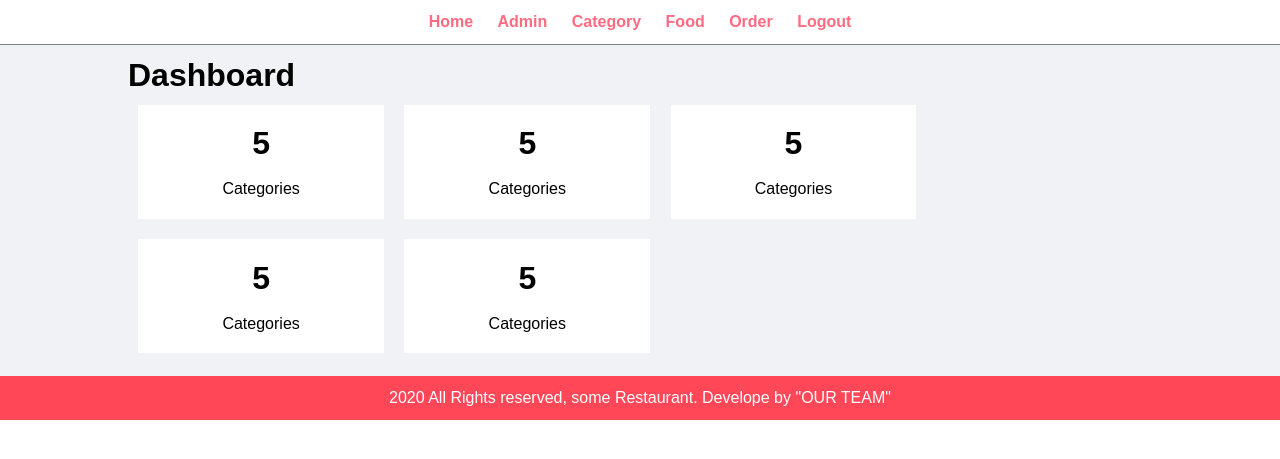
After one commit to Brooktek/restaurant, a PHP site: page /admin/index.php in a window 1280 px wide. The commit adds this page. Shown: the top 459 px of the page. Run offline with PHP 8.4, Linux system fonts and the light colour scheme.

Commit message:
update
updated the admin page

```diff
--- /dev/null
+++ b/admin/index.php
@@ -0,0 +1,68 @@
+<!DOCTYPE html>
+<html lang="en">
+<head>
+  <meta charset="UTF-8">
+  <meta name="viewport" content="width=device-width, initial-scale=1.0">
+  <title>Food Order Website</title>
+  <link rel="stylesheet" href="../css/admin.css">
+</head>
+<body>
+  <div class="menu text-center">
+    <div class="wrapper">
+      <ul>
+        <li><a href="index.php">Home</a></li>
+        <li><a href="manage-admin.php">Admin</a></li>
+        <li><a href="manage-category.php">Category</a></li>
+        <li><a href="manage-food.php">Food</a></li>
+        <li><a href="manage-order.php">Order</a></li>
+        <li><a href="logout.php">Logout</a></li>
+      </ul>
+    </div>
+  </div>
+
+  <div class="main-content">
+    <div class="wrapper">
+      <h1>Dashboard</h1>
+      <div class="col-4 text-center">
+        <h1>5</h1>
+        <br/>
+        Categories
+      </div>
+
+      <div class="col-4 text-center">
+        <h1>5</h1>
+        <br />
+        Categories
+      </div>
+
+      <div class="col-4 text-center">
+        <h1>5</h1>
+        <br />
+        Categories
+      </div>
+
+      <div class="col-4 text-center">
+        <h1>5</h1>
+        <br />
+        Categories
+      </div>
+
+      <div class="col-4 text-center">
+        <h1>5</h1>
+        <br />
+        Categories
+      </div>
+    <div class="clearfix"></div>
+
+    </div>
+  </div>
+
+  <div class="footer">
+    <div class="wrapper">
+      <p class="text-center">2020 All Rights reserved, some Restaurant. Develope by "OUR TEAM" </p>
+    </div>
+  </div>
+
+
+</body>
+</html>
--- /dev/null
+++ b/css/admin.css
@@ -0,0 +1,66 @@
+*{
+  margin: 0 0;
+  padding: 0 0;
+  font-family: Arial, Helvetica, sans-serif;
+}
+.wrapper
+{
+  padding: 1%;
+  width: 80%;
+  margin: 0 auto;
+}
+
+.text-center
+{
+  text-align: center;
+}
+
+.clearfix
+{
+  float: none;
+  clear: both;
+}
+
+.menu
+{
+  border-bottom: 1px solid grey;
+}
+
+.menu ul
+{
+  list-style: none;
+}
+.menu ul li
+{
+  display: inline;
+  padding: 10px;
+}
+.menu ul li a
+{
+  text-decoration: none;
+  font-weight: bold;
+  color: #ff6b81;
+}
+.menu ul li a:hover
+{
+  color: #ff4757;
+}
+
+.main-content
+{
+  background-color: #f1f2f6;
+}
+.col-4
+{
+  width: 20%;
+  background-color: white;
+  margin: 1%;
+  padding: 2%;
+  float: left;
+}
+
+.footer
+{
+  background-color: #ff4757;
+  color: white;
+}
--- a/css/style.css
+++ b/css/style.css
@@ -1,9 +1,3 @@
-/*
-    Author: Vijay Thapa;
-    Theme: Restaurant Food Order;
-    version: 1.0;
-*/
-
 /* CSS for All */
 *{
     margin: 0 0;
--- a/foods.html
+++ b/foods.html
@@ -19,7 +19,7 @@
                     <img src="images/logo.png" alt="Restaurant Logo" class="img-responsive">
                 </a>
             </div>
-
+<!--hello-->
             <div class="menu text-right">
                 <ul>
                     <li>
```
